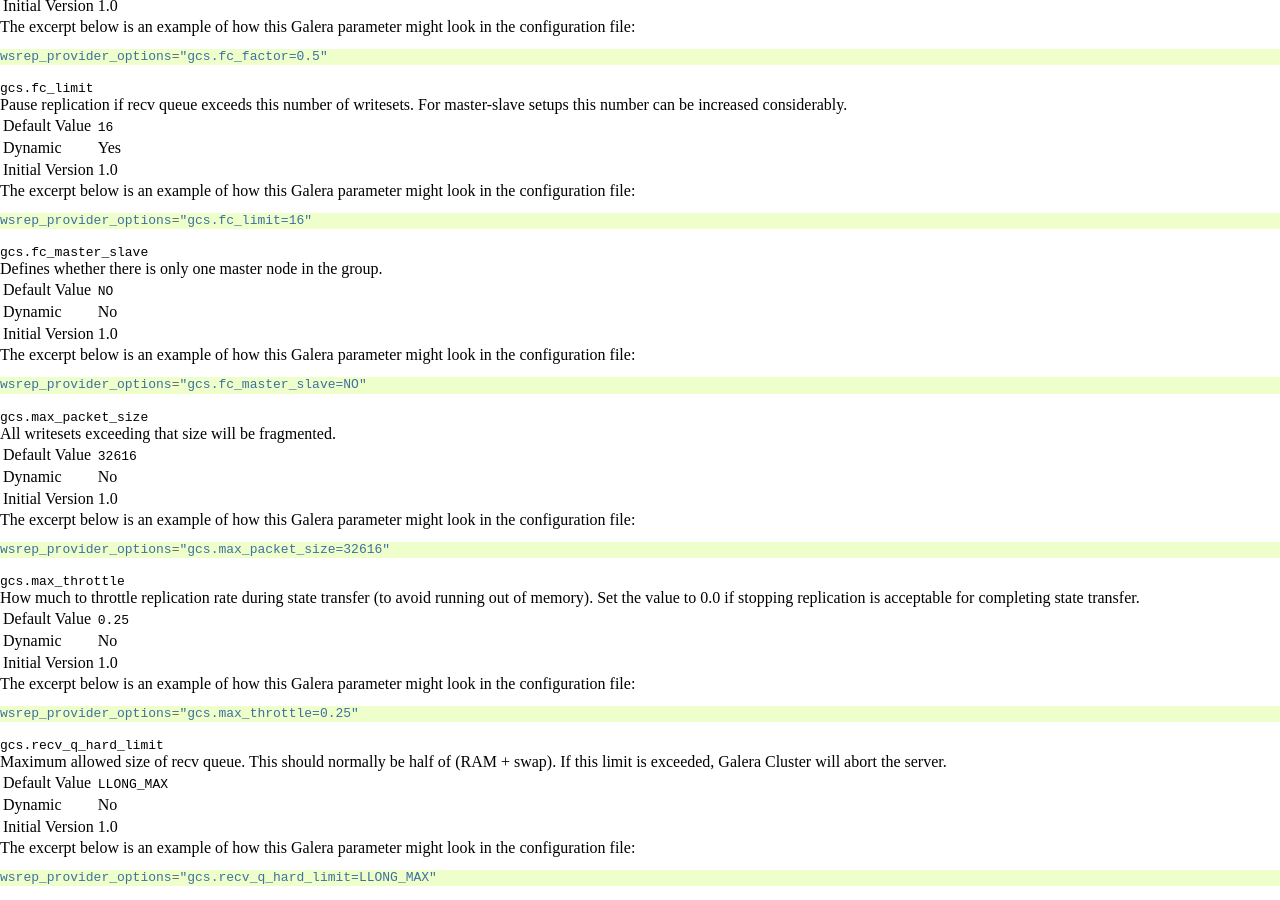
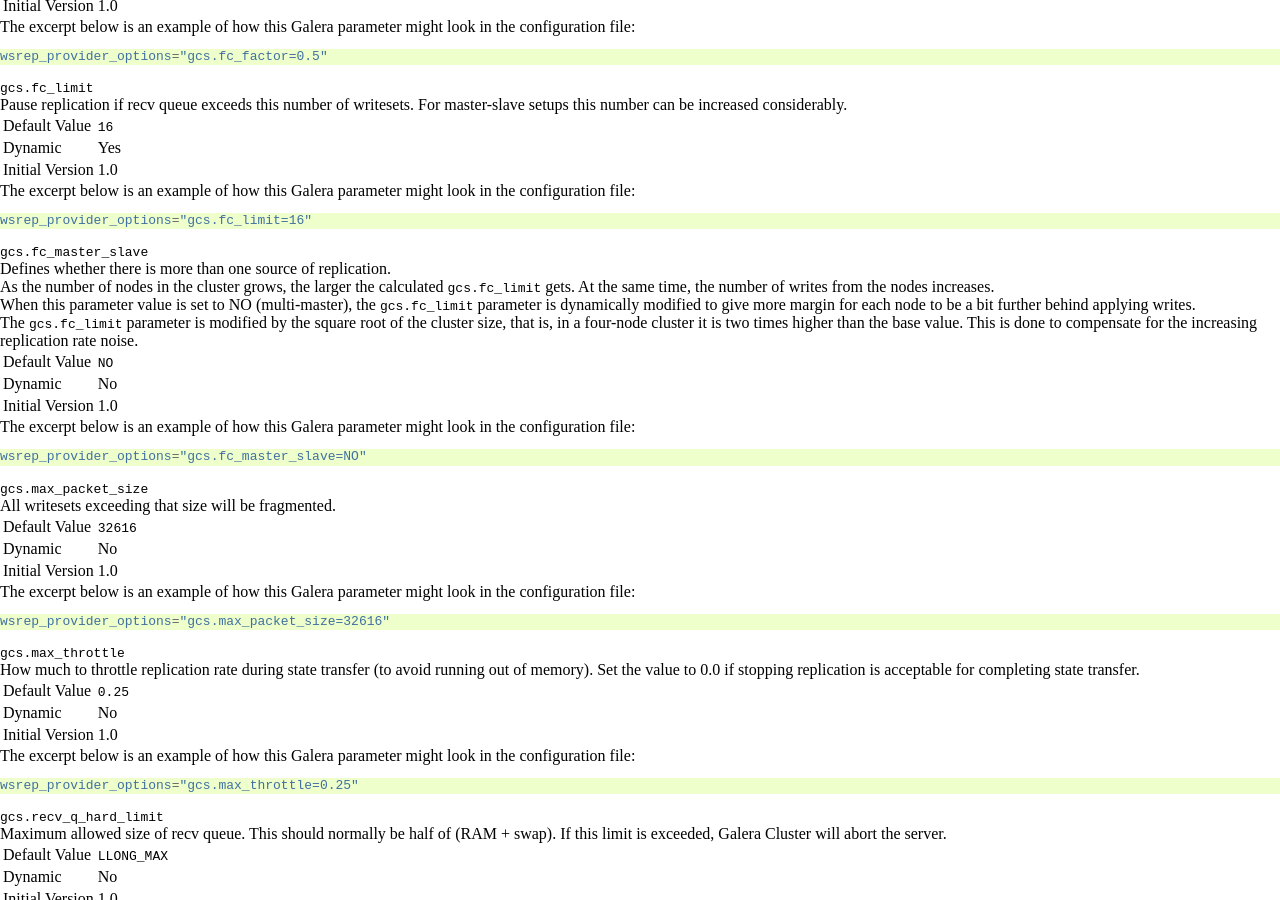
Before and after one commit to codership/documentation, a Sphinx documentation site: the page built from galeracluster/source/documentation/galera-parameters.rst, in a window 1280 px wide and 900 px high, scrolled down 9489 px. Built offline with Sphinx 7.4.7, drawn with Linux system fonts in a browser that asks for light colours; comment, search, counter and statistics services are not loaded.

Commit message:
Issue #279

```diff
--- a/galeracluster/source/documentation/galera-parameters.rst
+++ b/galeracluster/source/documentation/galera-parameters.rst
@@ -1103,7 +1103,14 @@ The excerpt below is an example of how this Galera parameter might look in the c
 .. index::
    pair: wsrep Provider Options; gcs.fc_master_slave
 
-Defines whether there is only one master node in the group.
+Defines whether there is more than one source of replication.
+
+As the number of nodes in the cluster grows, the larger the calculated ``gcs.fc_limit`` gets. At the same time, the number of writes from the nodes increases.
+
+When this parameter value is set to NO (multi-master), the ``gcs.fc_limit`` parameter is dynamically modified to give more margin for each node to be a bit further behind applying writes.
+
+The ``gcs.fc_limit`` parameter is modified by the square root of the cluster size, that is, in a four-node cluster it is two times higher than the base value. This is done to compensate for the increasing replication rate noise.
+
 
 .. csv-table::
    :class: doc-options
```
